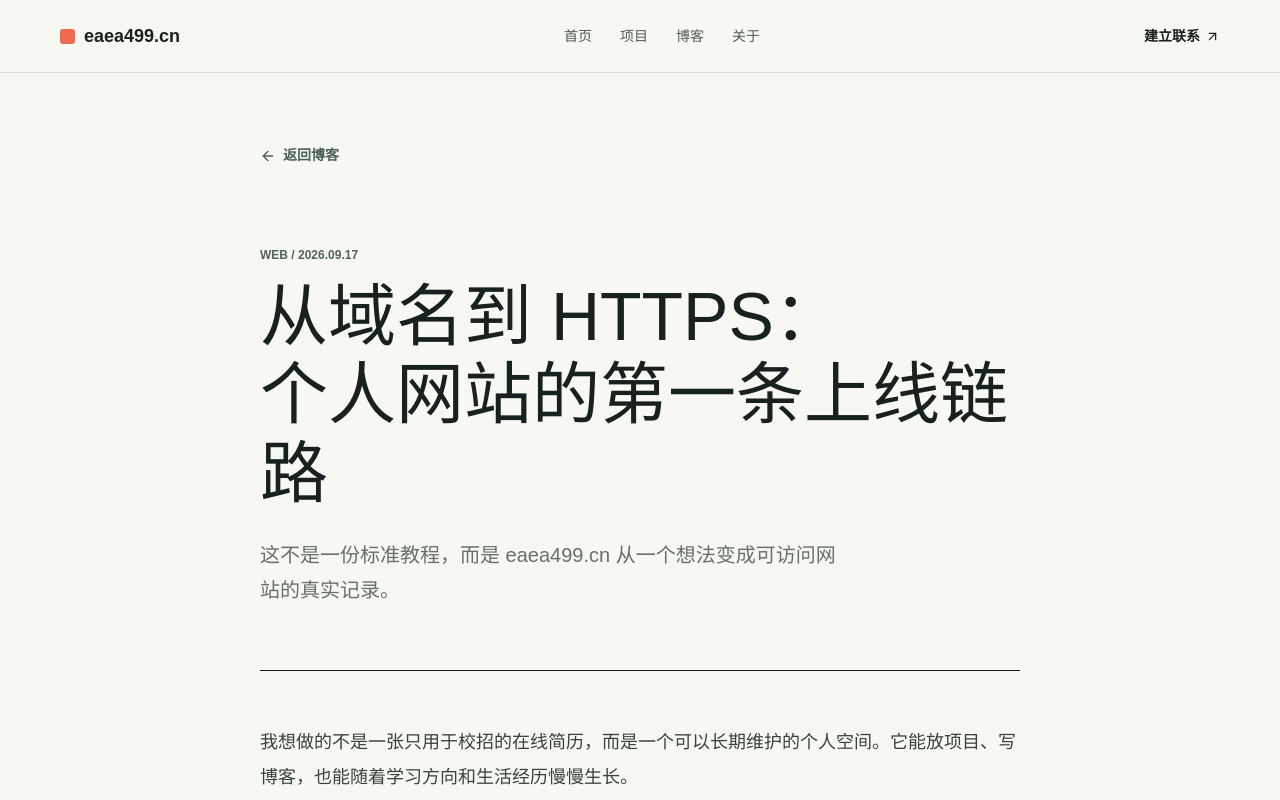
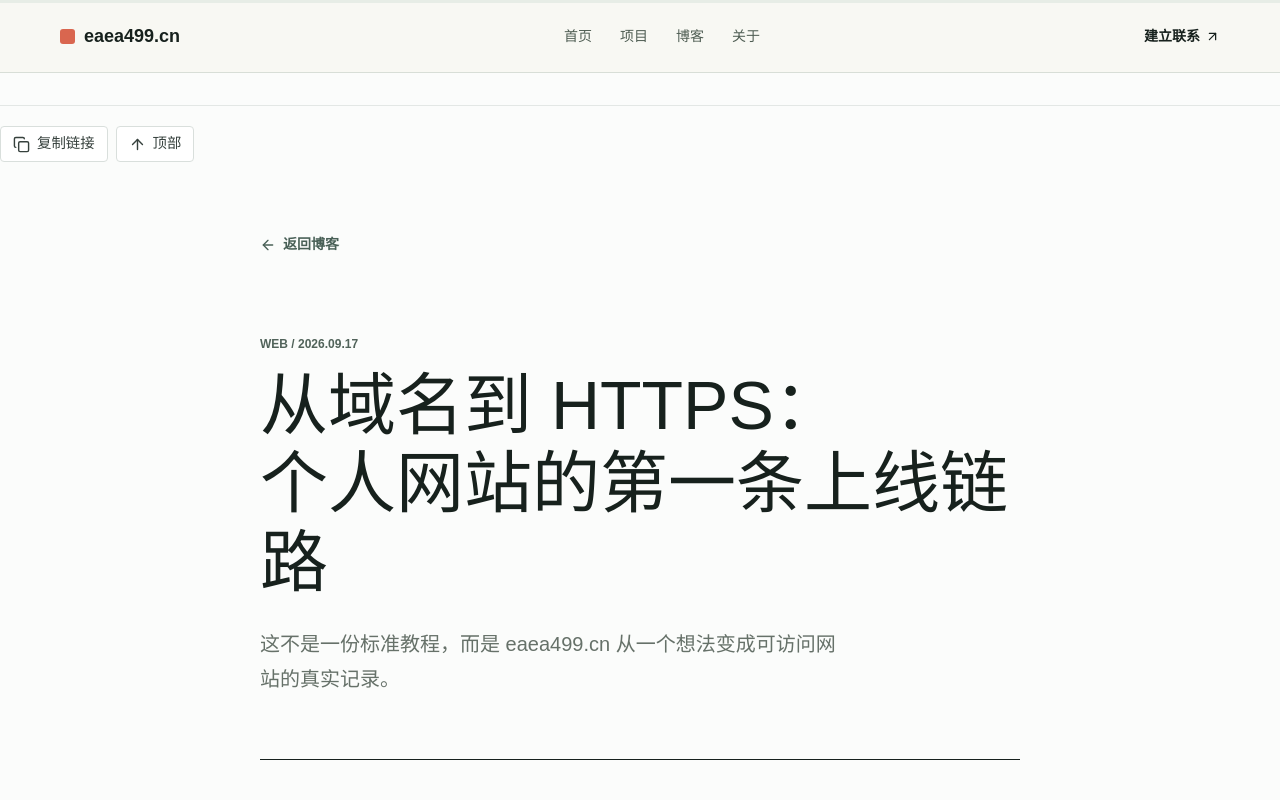
Before and after one commit to eaea499/eaea499, a Next.js app: page /blog/from-domain-to-https in a window 1280 px wide. Shown: the top 800 px of the page. Built offline with nearby package versions, Linux system fonts and the light colour scheme.

Commit message:
feat: add understated website interactions

```diff
--- a/src/app/blog/from-domain-to-https/page.tsx
+++ b/src/app/blog/from-domain-to-https/page.tsx
@@ -1,5 +1,6 @@
 import { ArrowLeft, ArrowUpRight } from "lucide-react";
 import Link from "next/link";
+import { ArticleTools } from "@/components/article-tools";
 import { SiteFooter, SiteHeader } from "@/components/site-chrome";
 
 const milestones = [
@@ -10,7 +11,7 @@ const milestones = [
 ];
 
 export default function FromDomainToHttpsPage() {
-  return <><SiteHeader /><main className="article-page">
+  return <><SiteHeader /><ArticleTools /><main className="article-page">
     <article className="article-wrap">
       <Link className="back-link" href="/blog"><ArrowLeft size={16} /> 返回博客</Link>
       <header className="article-header"><p className="section-kicker">Web / 2026.09.17</p><h1>从域名到 HTTPS：<br />个人网站的第一条上线链路</h1><p className="article-lead">这不是一份标准教程，而是 eaea499.cn 从一个想法变成可访问网站的真实记录。</p></header>
--- /dev/null
+++ b/src/app/interaction.css
@@ -0,0 +1,86 @@
+.project-filter {
+  display: flex;
+  flex-wrap: wrap;
+  gap: 8px;
+  margin: 0 0 28px;
+}
+
+.project-filter button,
+.article-tools button {
+  display: inline-flex;
+  align-items: center;
+  justify-content: center;
+  gap: 7px;
+  min-height: 36px;
+  padding: 0 12px;
+  border: 1px solid #d9dfdc;
+  border-radius: 4px;
+  background: #fff;
+  color: #36413d;
+  font: inherit;
+  font-size: 0.9rem;
+  cursor: pointer;
+  transition: border-color 160ms ease, background-color 160ms ease, color 160ms ease;
+}
+
+.project-filter-count {
+  align-self: center;
+  margin-left: auto;
+  color: #667169;
+  font-size: 0.84rem;
+}
+
+.project-filter button:hover,
+.article-tools button:hover {
+  border-color: #1f6a52;
+  color: #14513d;
+}
+
+.project-filter .is-active {
+  border-color: #1f6a52;
+  background: #1f6a52;
+  color: #fff;
+}
+
+.reading-progress {
+  position: fixed;
+  z-index: 30;
+  top: 0;
+  right: 0;
+  left: 0;
+  height: 3px;
+  background: rgba(31, 106, 82, 0.08);
+}
+
+.reading-progress span {
+  display: block;
+  width: var(--reading-progress, 0%);
+  height: 100%;
+  background: #1f6a52;
+  transition: width 80ms linear;
+}
+
+.article-tools {
+  display: flex;
+  flex-wrap: wrap;
+  gap: 8px;
+  margin: 32px 0 0;
+  padding-top: 20px;
+  border-top: 1px solid #e3e7e5;
+}
+
+@media (max-width: 640px) {
+  .project-filter {
+    margin-bottom: 22px;
+  }
+
+  .project-filter button,
+  .article-tools button {
+    flex: 1 1 auto;
+  }
+
+  .project-filter-count {
+    flex-basis: 100%;
+    margin: 2px 0 0;
+  }
+}
--- a/src/app/layout.tsx
+++ b/src/app/layout.tsx
@@ -1,5 +1,6 @@
 import type { Metadata } from "next";
 import "./globals.css";
+import "./interaction.css";
 
 export const metadata: Metadata = { title: "eaea499.cn | 黎俊杰的个人空间", description: "黎俊杰的个人作品集，记录物联网、视觉和 Web 开发实践。" };
 
--- a/src/app/projects/page.tsx
+++ b/src/app/projects/page.tsx
@@ -1,13 +1,14 @@
-import { ArrowUpRight, CheckCircle2 } from "lucide-react";
+import { ArrowUpRight } from "lucide-react";
 import Link from "next/link";
+import { ProjectBrowser } from "@/components/project-browser";
 import { SiteFooter, SiteHeader } from "@/components/site-chrome";
 
 const projects = [
-  { number: "01", title: "智能路灯系统", kind: "物联网系统实践", summary: "从环境数据采集开始，尝试连接设备控制、消息通信和数据展示，让路灯场景形成可观察、可联调的闭环。", parts: ["STM32 基础开发", "传感器数据采集", "设备控制与通信"], stack: ["STM32", "传感器", "MQTT / HTTP"] },
-  { number: "02", title: "ESP32-S3-CAM 视觉采集", kind: "边缘感知探索", summary: "围绕摄像头开发板进行图像采集与传输探索，理解小型设备在感知链路中的职责和约束。", parts: ["摄像头数据采集", "网络传输", "设备端联调"], stack: ["ESP32-S3-CAM", "HTTP", "图像采集"] },
-  { number: "03", title: "Python 图像处理实践", kind: "计算机视觉学习", summary: "使用 Python、OpenCV 与 YOLOv8 进行图像处理和检测相关练习，把模型输出放回具体任务中理解。", parts: ["图像预处理", "目标检测尝试", "结果展示界面"], stack: ["Python", "OpenCV", "YOLOv8", "PyQt5"] },
+  { number: "01", title: "智能路灯系统", kind: "物联网系统实践", summary: "从环境数据采集开始，尝试连接设备控制、消息通信和数据展示，让路灯场景形成可观察、可联调的闭环。", parts: ["STM32 基础开发", "传感器数据采集", "设备控制与通信"], stack: ["STM32", "传感器", "MQTT / HTTP"], group: "iot" as const },
+  { number: "02", title: "ESP32-S3-CAM 视觉采集", kind: "边缘感知探索", summary: "围绕摄像头开发板进行图像采集与传输探索，理解小型设备在感知链路中的职责和约束。", parts: ["摄像头数据采集", "网络传输", "设备端联调"], stack: ["ESP32-S3-CAM", "HTTP", "图像采集"], group: "vision" as const },
+  { number: "03", title: "Python 图像处理实践", kind: "计算机视觉学习", summary: "使用 Python、OpenCV 与 YOLOv8 进行图像处理和检测相关练习，把模型输出放回具体任务中理解。", parts: ["图像预处理", "目标检测尝试", "结果展示界面"], stack: ["Python", "OpenCV", "YOLOv8", "PyQt5"], group: "vision" as const },
 ];
 
 export default function ProjectsPage() {
-  return <><SiteHeader /><main className="inner-page"><div className="site-wrap page-heading"><p className="section-kicker">Projects</p><h1>围绕真实问题<br />做出的练习。</h1><p>这里保留项目的边界和过程。能做什么、还在补什么，都比漂亮的技术名词更重要。</p></div><section className="site-wrap project-detail-list">{projects.map((project) => <article key={project.number} className="project-detail"><div className="project-number">{project.number}</div><div className="project-main"><p className="detail-kind">{project.kind}</p><h2>{project.title}</h2><p className="detail-summary">{project.summary}</p><ul>{project.parts.map((part) => <li key={part}><CheckCircle2 size={17} />{part}</li>)}</ul></div><div className="detail-stack">{project.stack.map((item) => <span key={item}>{item}</span>)}</div></article>)}</section><section className="site-wrap page-cta"><p>项目会随着实践持续更新。</p><Link href="/blog">查看学习笔记 <ArrowUpRight size={18} /></Link></section></main><SiteFooter /></>;
+  return <><SiteHeader /><main className="inner-page"><div className="site-wrap page-heading"><p className="section-kicker">Projects</p><h1>围绕真实问题<br />做出的练习。</h1><p>这里保留项目的边界和过程。能做什么、还在补什么，都比漂亮的技术名词更重要。</p></div><div className="site-wrap"><ProjectBrowser projects={projects} /></div><section className="site-wrap page-cta"><p>项目会随着实践持续更新。</p><Link href="/blog">查看学习笔记 <ArrowUpRight size={18} /></Link></section></main><SiteFooter /></>;
 }
--- /dev/null
+++ b/src/components/article-tools.tsx
@@ -0,0 +1,37 @@
+"use client";
+
+import { ArrowUp, Check, Copy } from "lucide-react";
+import { useEffect, useState } from "react";
+
+export function ArticleTools() {
+  const [progress, setProgress] = useState(0);
+  const [copied, setCopied] = useState(false);
+
+  useEffect(() => {
+    const updateProgress = () => {
+      const maxScroll = document.documentElement.scrollHeight - window.innerHeight;
+      setProgress(maxScroll > 0 ? Math.min(100, Math.round((window.scrollY / maxScroll) * 100)) : 0);
+    };
+    updateProgress();
+    window.addEventListener("scroll", updateProgress, { passive: true });
+    return () => window.removeEventListener("scroll", updateProgress);
+  }, []);
+
+  const copyLink = async () => {
+    try {
+      await navigator.clipboard.writeText(window.location.href);
+      setCopied(true);
+      window.setTimeout(() => setCopied(false), 1800);
+    } catch {
+      window.prompt("复制此链接", window.location.href);
+    }
+  };
+
+  return <>
+    <div className="reading-progress" aria-hidden="true"><span style={{ width: `${progress}%` }} /></div>
+    <aside className="article-tools" aria-label="文章工具">
+      <button onClick={copyLink} type="button" title="复制文章链接">{copied ? <Check size={17} /> : <Copy size={17} />}<span>{copied ? "已复制" : "复制链接"}</span></button>
+      <button onClick={() => window.scrollTo({ top: 0, behavior: "smooth" })} type="button" title="返回顶部"><ArrowUp size={17} /><span>顶部</span></button>
+    </aside>
+  </>;
+}
--- /dev/null
+++ b/src/components/project-browser.tsx
@@ -0,0 +1,35 @@
+"use client";
+
+import { CheckCircle2 } from "lucide-react";
+import { useState } from "react";
+
+type Project = {
+  number: string;
+  title: string;
+  kind: string;
+  summary: string;
+  parts: string[];
+  stack: string[];
+  group: "iot" | "vision";
+};
+
+const filters = [
+  { id: "all", label: "全部" },
+  { id: "iot", label: "物联网" },
+  { id: "vision", label: "视觉" },
+] as const;
+
+export function ProjectBrowser({ projects }: { projects: Project[] }) {
+  const [activeFilter, setActiveFilter] = useState<(typeof filters)[number]["id"]>("all");
+  const visibleProjects = activeFilter === "all" ? projects : projects.filter((project) => project.group === activeFilter);
+
+  return <>
+    <div className="project-filter" aria-label="筛选项目方向">
+      {filters.map((filter) => <button className={activeFilter === filter.id ? "is-active" : ""} key={filter.id} onClick={() => setActiveFilter(filter.id)} type="button">{filter.label}</button>)}
+      <span className="project-filter-count">{visibleProjects.length} 个项目</span>
+    </div>
+    <section className="project-detail-list">
+      {visibleProjects.map((project) => <article key={project.number} className="project-detail"><div className="project-number">{project.number}</div><div className="project-main"><p className="detail-kind">{project.kind}</p><h2>{project.title}</h2><p className="detail-summary">{project.summary}</p><ul>{project.parts.map((part) => <li key={part}><CheckCircle2 size={17} />{part}</li>)}</ul></div><div className="detail-stack">{project.stack.map((item) => <span key={item}>{item}</span>)}</div></article>)}
+    </section>
+  </>;
+}
```
Also changed, not shown: src/app/globals.css.
